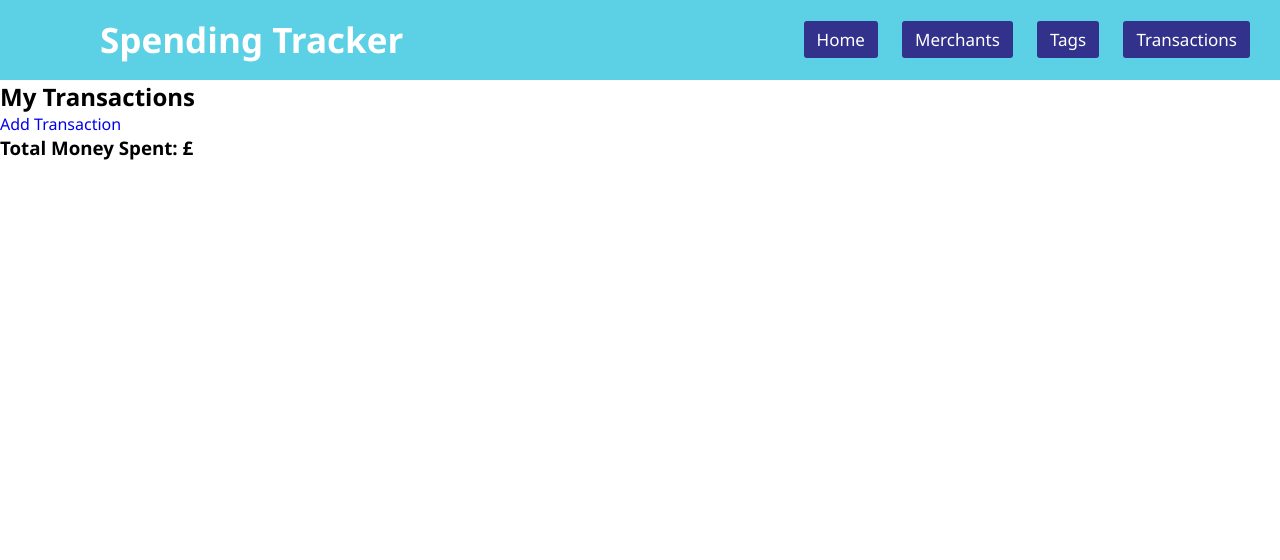
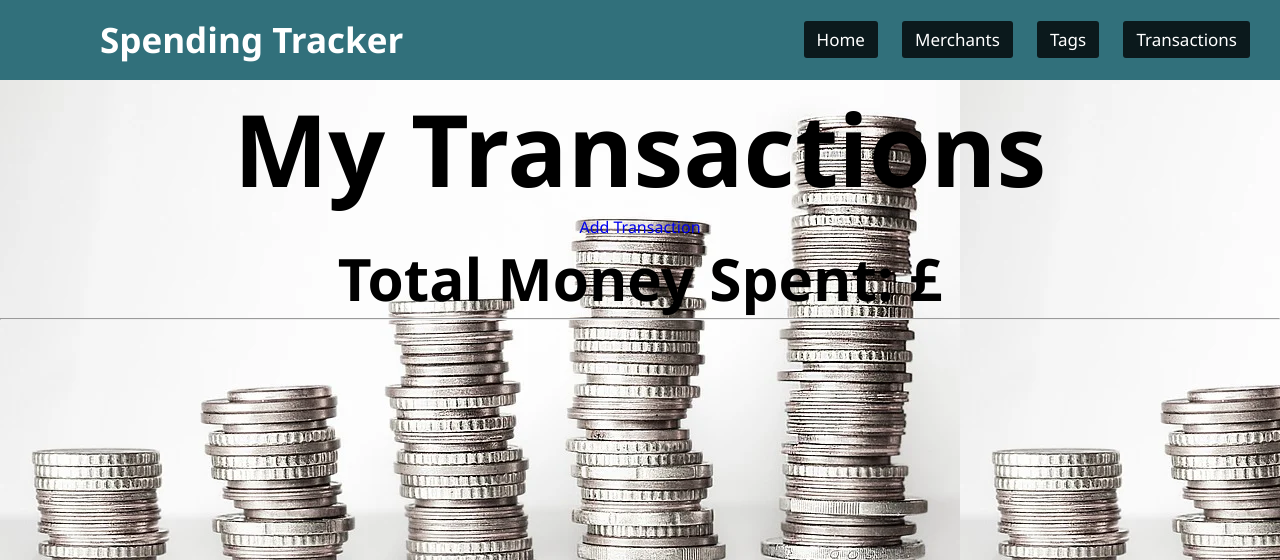
Before and after one commit to EvanJAR/spending_tracker_project, a Flask app: template templates/transactions/index.html in a window 1280 px wide. Shown: the top 560 px of the page. Run offline with Flask 2, Linux system fonts and the light colour scheme; the template is opened without the code that fills it, so the values that code supplies are empty.

Commit message:
font-sizes changed, text centered

```diff
--- a/static/css/style.css
+++ b/static/css/style.css
@@ -8,9 +8,10 @@
 
 body{
     font-family: 'Segoe UI', Tahoma, Geneva, Verdana, sans-serif;
+    background-image: url(/images/coin_stack.jpg);
 }
 nav{
-    background: rgb(92, 208, 228);
+    background: rgb(49, 112, 123);
     height: 80px;
     width: 100%;
 }
@@ -29,6 +30,7 @@ nav ul li{
     display: inline-block;
     line-height: 80px;
     margin: 0 10px;
+    position: relative;
 }
 nav ul li a{
     color: white;
@@ -37,6 +39,19 @@ nav ul li a{
     border-radius: 3px;
 }
 a.active,a:hover{
-    background: rgb(50, 50, 140);
+    background: rgb(11, 25, 28);
     transition: .5s;
 }
+.content{
+    text-align: center;
+}
+.heading{
+    font-size: 100px;
+}
+.list{
+    font-size: 30px;
+}
+
+.total{
+    font-size: 50px;
+}
--- a/templates/base.html
+++ b/templates/base.html
@@ -25,7 +25,7 @@
                 </li>
             </ul>
         </nav>
-    <section id="content">
+    <section class="content">
     {% block content %}
 
     {% endblock %}
--- a/templates/index.html
+++ b/templates/index.html
@@ -4,7 +4,7 @@
 
 <section id="welcome">
 <div id="logo">
-    <h1>Spending Tracker</h1>
+    <h1 class="heading">Spending Tracker</h1>
 </div>
     <p>
         Welcome to Spending Tracker.
--- a/templates/tags/index.html
+++ b/templates/tags/index.html
@@ -2,13 +2,13 @@
 
 {% block content %}
 
-<h1>Tags</h1>
+<h1 class="heading">Tags</h1>
 
 <p>
     <a class="btn btn--action" href="/tags/new">Add Tag</a>
 </p>
 
-<section>
+<section class="list">
     {% for tag in tags %}
     <li>
         <a href="/tags/{{ tag.id }} "> {{ tag.category}}  </a></td>
--- a/templates/transactions/index.html
+++ b/templates/transactions/index.html
@@ -1,17 +1,18 @@
 {% extends 'base.html' %}
 
 {% block content %}
-<h1>My Transactions</h1>
+<h1 class="heading">My Transactions</h1>
 
 <p>
     <a class="btn btn--action" href="/transactions/new">Add Transaction</a>
 </p>
 
-    <section id="total">
+    <section class="total">
       <h3>Total Money Spent: £{{ total }} </h3>
     </section>
 
-<ul>
+<ul class="list">
+    <hr>
     {% for transaction in transactions %}
     <li>
         <h3><b>{{ transaction.merchant.name }} </b>  - <i> {{ transaction.tag.category }}</i> </h3>
@@ -22,7 +23,7 @@
             </form>
           </p>
     </li>
-
+    <hr>
     {% endfor %}
 
 
```
Also changed, not shown: templates/merchants/index.html (+3 -4 lines), static/images/coin_stack.jpg (added).
